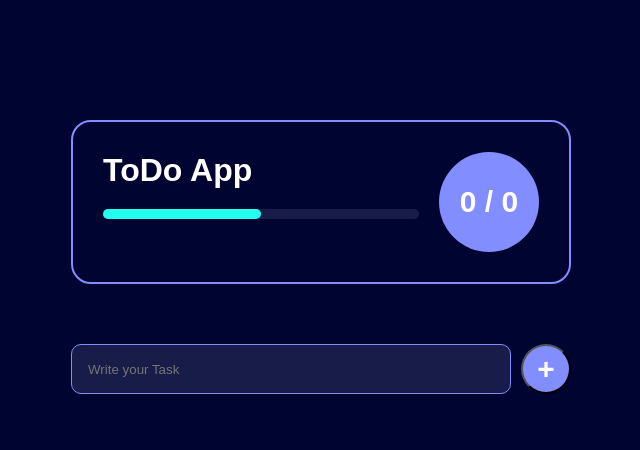
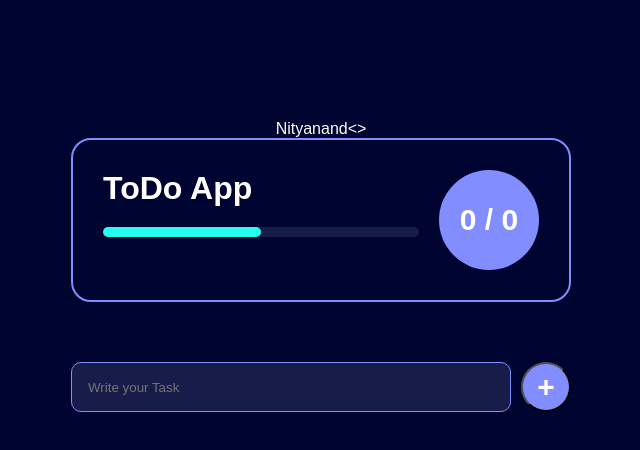
Before and after one commit to Nityanand17/TO-DO, a plain HTML site: page index.html in a window 1280 px wide. Shown: the whole page, without its empty margins (319-959 px from the left). Drawn offline with nearby package versions, Linux system fonts and the light colour scheme.

Commit message:
added new para

```diff
--- a/index.html
+++ b/index.html
@@ -8,7 +8,7 @@
 </head>
 <body>
     <div class="container">
-
+        <p>Nityanand<>
         <div class="stats-container">
             <div class="details">
                 <h1>ToDo App</h1>
```
